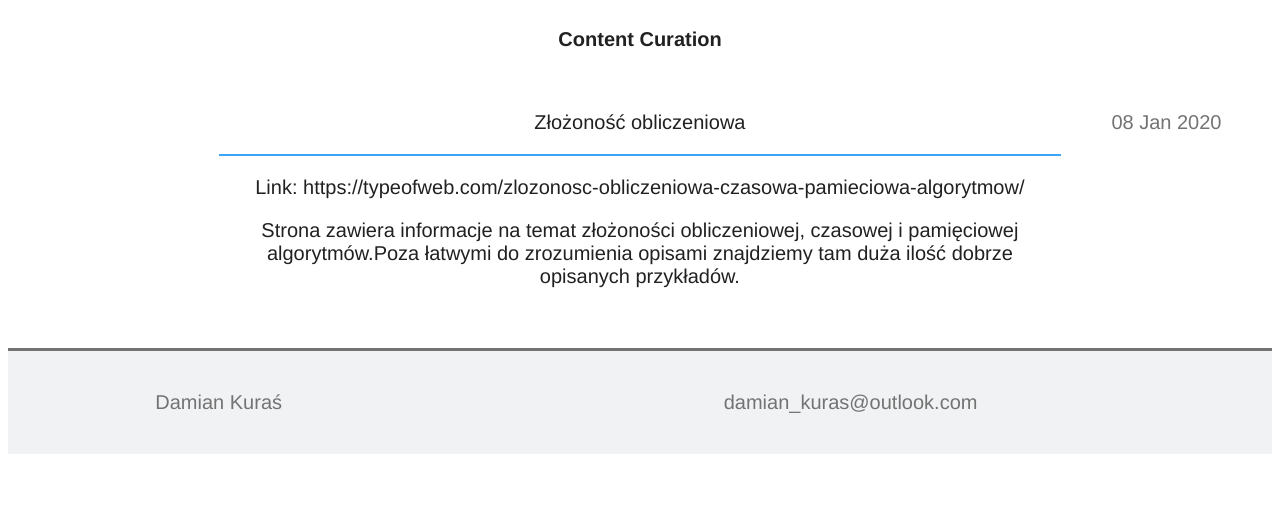
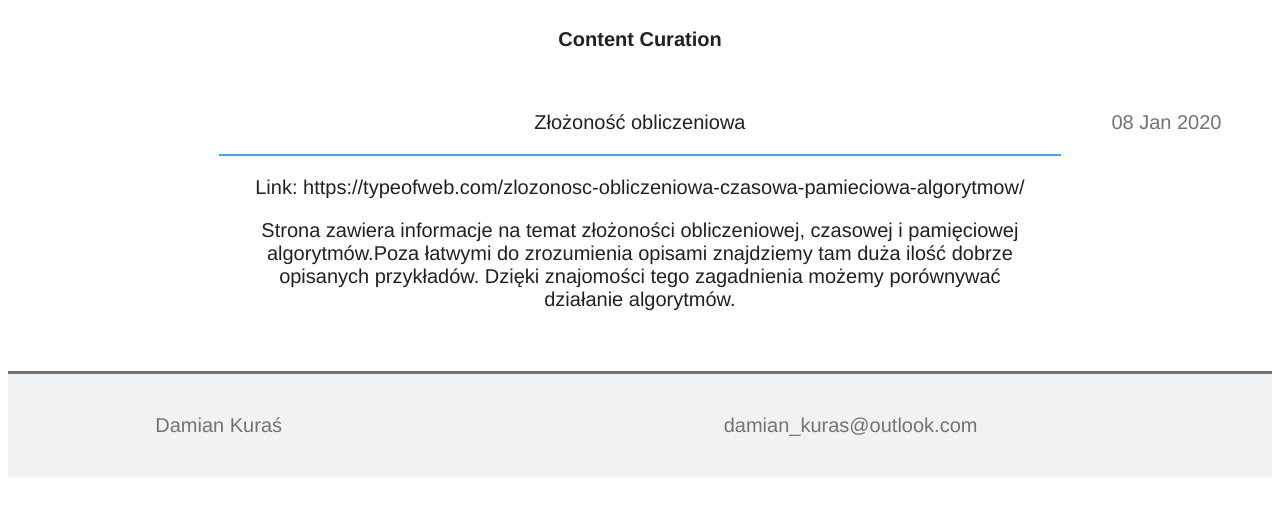
Before and after one commit to DamianKuras/DamianKuras.github.io, a Jekyll site: the page built from _posts/2020-01-08-Zlozonosc.md, in a window 1280 px wide. Shown: the top 516 px of the page. Built offline with Jekyll 4.4.1, drawn with Linux system fonts in a browser that asks for light colours.

Commit message:
Update 2020-01-08-Zlozonosc.md

```diff
--- a/_posts/2020-01-08-Zlozonosc.md
+++ b/_posts/2020-01-08-Zlozonosc.md
@@ -4,4 +4,4 @@ title: "Złożoność obliczeniowa"
 date: 2020-01-08
 link: https://typeofweb.com/zlozonosc-obliczeniowa-czasowa-pamieciowa-algorytmow/
 ---
-Strona zawiera informacje na temat złożoności obliczeniowej, czasowej i pamięciowej algorytmów.Poza łatwymi do zrozumienia opisami znajdziemy tam duża ilość dobrze opisanych przykładów.
+Strona zawiera informacje na temat złożoności obliczeniowej, czasowej i pamięciowej algorytmów.Poza łatwymi do zrozumienia opisami znajdziemy tam duża ilość dobrze opisanych przykładów. Dzięki znajomości tego zagadnienia możemy porównywać działanie algorytmów.
```
